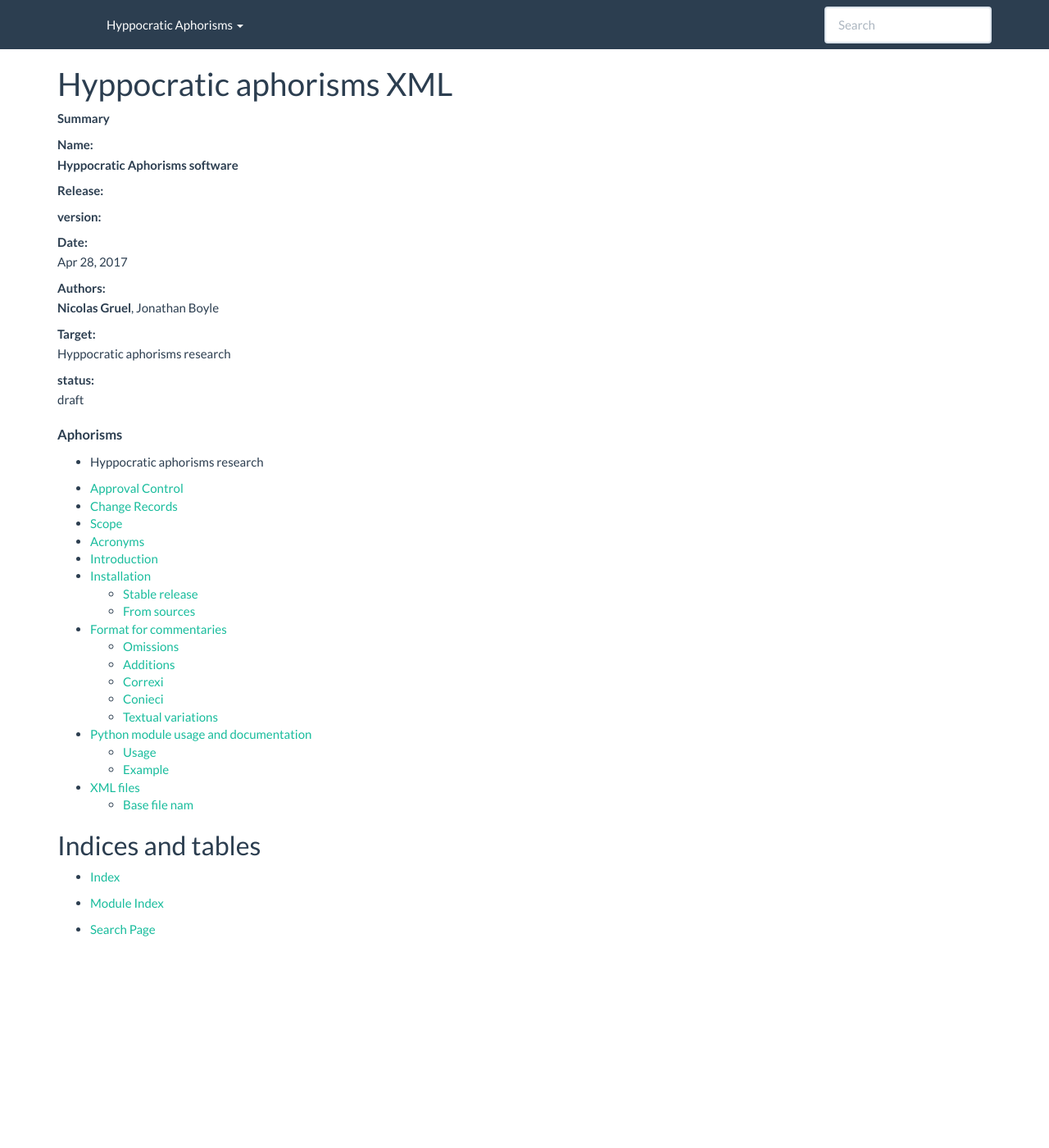
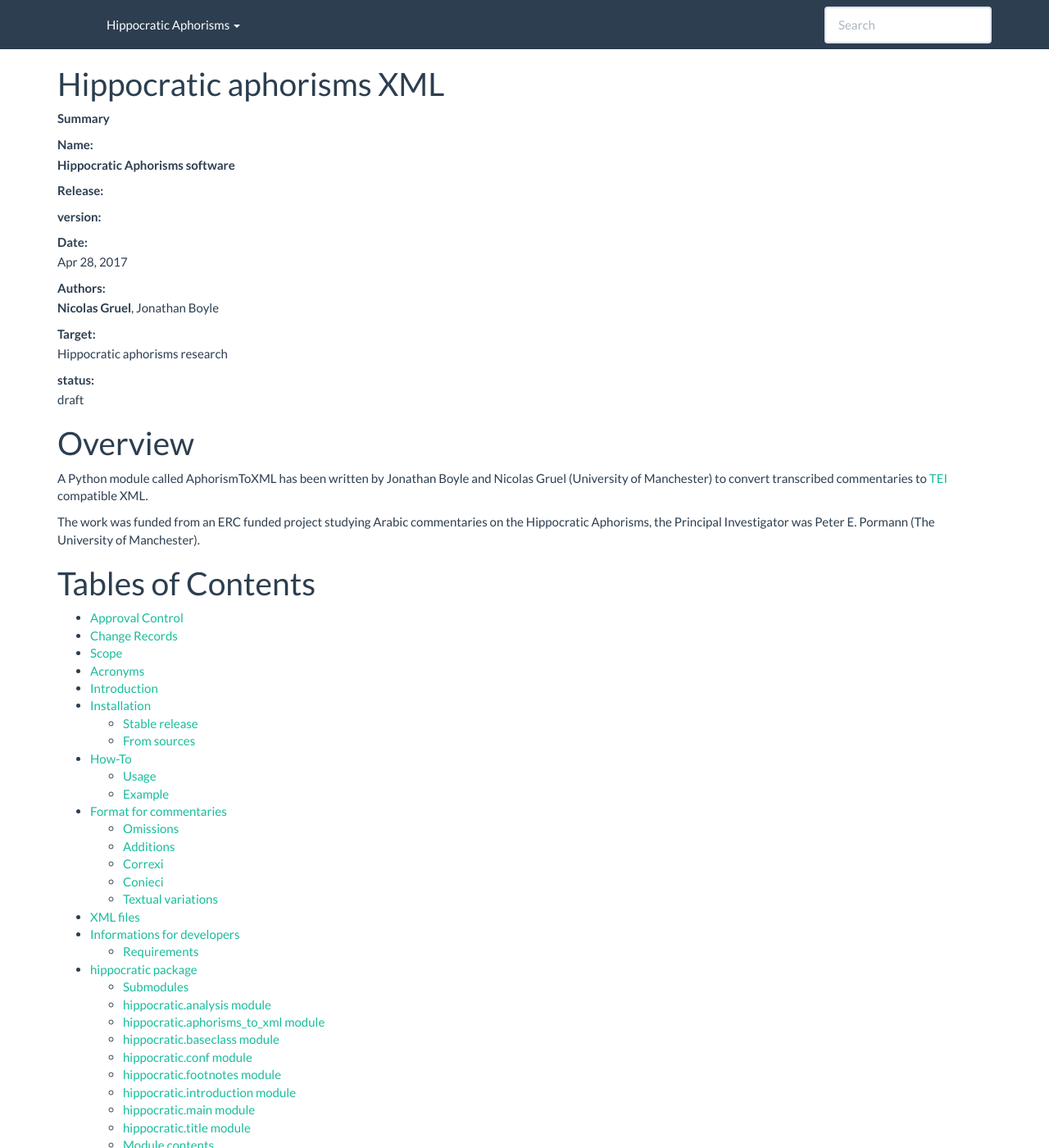
Before and after one commit to gruel/AphorismToTEI, a Sphinx documentation site: the page built from docs/index.rst, in a window 1280 px wide and 1400 px high. Shown: the whole window at 82% size. Built offline with Sphinx 7.4.7, drawn with Linux system fonts in a browser that asks for light colours; pages that are not in the unit, such as notebooks, are missing from menus; some of the changed text lies outside the part shown.

Commit message:
Update documentations.

```diff
--- a/docs/conf.py
+++ b/docs/conf.py
@@ -21,8 +21,6 @@ import os
 import sys
 import re
 
-import hippocratic
-
 # sys.path.insert(0, os.path.abspath('..'))
 # sys.path.insert(0, os.path.abspath('.'))
 
@@ -34,6 +32,9 @@ project_root = os.path.dirname(cwd)
 # This lets us ensure that the source package is imported, and that its
 # version is used.
 sys.path.insert(0, project_root)
+
+import hippocratic
+
 
 # -- General configuration ------------------------------------------------
 
@@ -54,8 +55,13 @@ extensions = ['sphinx.ext.autodoc',
               'sphinx.ext.githubpages',
               'sphinx.ext.autosummary',
               'sphinx.ext.napoleon',
+              'sphinxcontrib.plantuml',
               'numpydoc',
               ]
+
+# PlantUML
+plantuml = 'java -jar ../utils/plantuml.jar'
+
 
 # Add any paths that contain templates here, relative to this directory.
 templates_path = ['_templates']
@@ -70,7 +76,7 @@ source_suffix = '.rst'
 master_doc = 'index'
 
 # General information about the project.
-project = 'Hyppocratic Aphorisms'
+project = 'Hippocratic Aphorisms'
 copyright = '2017, Manchester University'
 publisher = 'Manchester University'
 author = 'Nicolas Gruel, Jonathan Boyle'
@@ -278,9 +284,9 @@ man_pages = [
 # (source start file, target name, title, author,
 #  dir menu entry, description, category)
 texinfo_documents = [
-    (master_doc, 'Hyppocratic', project,
-     author, 'Hyppocratic',
-     'Hyppocratic aphorisms transformation in XML files.',
+    (master_doc, 'Hippocratic', project,
+     author, 'Hippocratic',
+     'Hippocratic aphorisms transformation in XML files.',
      'Miscellaneous'),
 ]
 
--- a/docs/index.rst
+++ b/docs/index.rst
@@ -1,20 +1,32 @@
 #########################
-Hyppocratic aphorisms XML
+Hippocratic aphorisms XML
 #########################
 
 .. sidebar:: Summary
 
-    :Name: **Hyppocratic Aphorisms software**
+    :Name: **Hippocratic Aphorisms software**
     :Release: |release|
     :version: |version|
     :Date: |today|
     :Authors: **Nicolas Gruel**, Jonathan Boyle
-    :Target: Hyppocratic aphorisms research
+    :Target: Hippocratic aphorisms research
     :status: draft
 
-.. topic:: Aphorisms
+########
+Overview
+########
 
-    * Hyppocratic aphorisms research
+A Python module called AphorismToXML has been written by Jonathan
+Boyle and Nicolas Gruel (University of Manchester) to convert transcribed
+commentaries to `TEI <http://www.tei-c.org/index.xml>`_ compatible XML.
+
+The work was funded from an ERC funded project studying Arabic
+commentaries on the Hippocratic Aphorisms, the Principal Investigator
+was Peter E. Pormann (The University of Manchester).
+
+##################
+Tables of Contents
+##################
 
 
 .. toctree::
@@ -26,12 +38,21 @@ Hyppocratic aphorisms XML
    source/acronyms
    source/introduction
    source/installation
+   source/howto
    source/commentaries
-   source/aphorismstoxml
    source/xml_files
-   source/hyppocratic
+   source/develop
+   source/uml
+   source/hippocratic
 ..   source/code
 
+
+.. topic:: Keywords
+
+    * Humanities
+    * Hippocratic aphorisms research
+    * Python
+    * XML
 
 Indices and tables
 ==================
--- /dev/null
+++ b/docs/source/hippocratic.rst
@@ -0,0 +1,78 @@
+hippocratic package
+===================
+
+Submodules
+----------
+
+hippocratic\.analysis module
+----------------------------
+
+.. automodule:: hippocratic.analysis
+    :members:
+    :undoc-members:
+    :show-inheritance:
+
+hippocratic\.aphorisms\_to\_xml module
+--------------------------------------
+
+.. automodule:: hippocratic.aphorisms_to_xml
+    :members:
+    :undoc-members:
+    :show-inheritance:
+
+hippocratic\.baseclass module
+-----------------------------
+
+.. automodule:: hippocratic.baseclass
+    :members:
+    :undoc-members:
+    :show-inheritance:
+
+hippocratic\.conf module
+------------------------
+
+.. automodule:: hippocratic.conf
+    :members:
+    :undoc-members:
+    :show-inheritance:
+
+hippocratic\.footnotes module
+-----------------------------
+
+.. automodule:: hippocratic.footnotes
+    :members:
+    :undoc-members:
+    :show-inheritance:
+
+hippocratic\.introduction module
+--------------------------------
+
+.. automodule:: hippocratic.introduction
+    :members:
+    :undoc-members:
+    :show-inheritance:
+
+hippocratic\.main module
+------------------------
+
+.. automodule:: hippocratic.main
+    :members:
+    :undoc-members:
+    :show-inheritance:
+
+hippocratic\.title module
+-------------------------
+
+.. automodule:: hippocratic.title
+    :members:
+    :undoc-members:
+    :show-inheritance:
+
+
+Module contents
+---------------
+
+.. automodule:: hippocratic
+    :members:
+    :undoc-members:
+    :show-inheritance:
--- a/docs/source/aphorismstoxml.rst
+++ b/docs/source/howto.rst
@@ -1,26 +1,31 @@
-.. aphorismstoxml:
+.. _howto:
 
-#####################################
-Python module usage and documentation
-#####################################
+######
+How-To
+######
 
 Usage
 =====
 
-The expected way of using the module is via the process_text_files(…)
-function which attempts to process all files with the .txt extension
-within a specified directory. Input arguments for this function are:
+The expected way of using the module is to run the software ``AphorismsToXML`` in a terminal where you want to save the XML files
+which should be produce at the end of the process.
 
-1. text_folder - the folder containing the text file
+The software is expecting at least one argument which can be:
 
-2. template_file - the name of the XML template file
+1. a folder name which contain the text files
+2. a file name
+
+The text file has to follow a specific structure (XXXXX)
+
+An optional argument can be given to use a specic template which
+will be used to create the XML files.
 
 ::
 
-    AphorismToXML file_to_analyse
-    AphorismToXML file_to_analyse --xml-main-template=xml_main_template.xml
-    AphorismToXML directory
-    AphorismToXML directory --xml-main-template=xml_main_template.xml
+    > AphorismsToXML file_to_analyse
+    > AphorismsToXML file_to_analyse --xml-main-template=xml_main_template.xml
+    > AphorismsToXML directory
+    > AphorismsToXML directory --xml-main-template=xml_main_template.xml
 
 where:
 
@@ -31,9 +36,10 @@ where:
 - ``--xml-main-template=`` is an option to precise the xml template used for
   the treatment (here ``xml_main_template.xml``)
 
-To see the help ow to use this software::
+The software provided the information on how to use it if it is called
+wihtout arguments or with the option ``-h`` or ``--help``::
 
-    AphorismToXML
+    > AphorismsToXML
 
 will give::
 
@@ -51,6 +57,7 @@ to convert it in the XML TEI format. The file is locate in a sub-directory
 called ``texts``.
 
 ::
+
     .
     └── texts
         └── aphorisms.txt
@@ -73,9 +80,9 @@ back to the normal terminal prompt ``>``::
 if there are a problem an error message will appeared in the terminal::
 
     >AphorismsToXML texts/
-    2017-04-25 11:57:05,389 - hyppocratic - ERROR - N aphorism expected 4, got: 3
-    2017-04-25 11:57:05,389 - hyppocratic - ERROR - Missing or problematic aphorism: [2]
-    2017-04-25 11:57:05,389 - hyppocratic - ERROR - Error: unable to process "aphorisms.txt", see log file.
+    2017-04-25 11:57:05,389 - hippocratic - ERROR - N aphorism expected 4, got: 3
+    2017-04-25 11:57:05,389 - hippocratic - ERROR - Missing or problematic aphorism: [2]
+    2017-04-25 11:57:05,389 - hippocratic - ERROR - Error: unable to process "aphorisms.txt", see log file.
     >
 
 In this example, the error message said that the problem is at the aphorism 2.
@@ -85,21 +92,21 @@ needed at this stage and he should verify the ``aphorisms.txt`` file.
 For both results a logging file will be created in the working directory::
 
     .
-    ├── hyppocratic.log
+    ├── hippocratic.log
     ├── texts
-       └── aphorisms.txt
+       └── aphorisms.txt
 
 If the process is running until the end without any problems, a new directory
 will be created in the working directory with the name ``XML``::
 
     .
-    ├── hyppocratic.log
+    ├── hippocratic.log
     ├── texts
-    │   └── aphorisms.txt
+    │   └── aphorisms.txt
     └── XML
         ├── aphorisms_app.xml
         └── aphorisms_main.xml
 
 Two files are presents inside an app file, which contains the footnotes
-informations and the main file which contains the texts and the references
+information and the main file which contains the texts and the references
 to the footnotes.
--- a/docs/source/modules.rst
+++ b/docs/source/modules.rst
@@ -1,7 +1,7 @@
-hyppocratic
+hippocratic
 ===========
 
 .. toctree::
    :maxdepth: 4
 
-   hyppocratic
+   hippocratic
--- a/docs/source/xml_files.rst
+++ b/docs/source/xml_files.rst
@@ -3,9 +3,6 @@
 #########
 XML files
 #########
-
-Base file nam
--------------
 
 The Python module generates TEI XML for insertion within the ``<body>``
 element. Therefore the Python module requires a suitable XML template
```
Also changed, not shown: docs/source/code.rst (deleted, +0 -69 lines), docs/source/develop.rst (added, +63 -0 lines), docs/images/classes_hippocratic.svg (added), docs/images/packages_hippocratic.svg (added), 2 other files.
